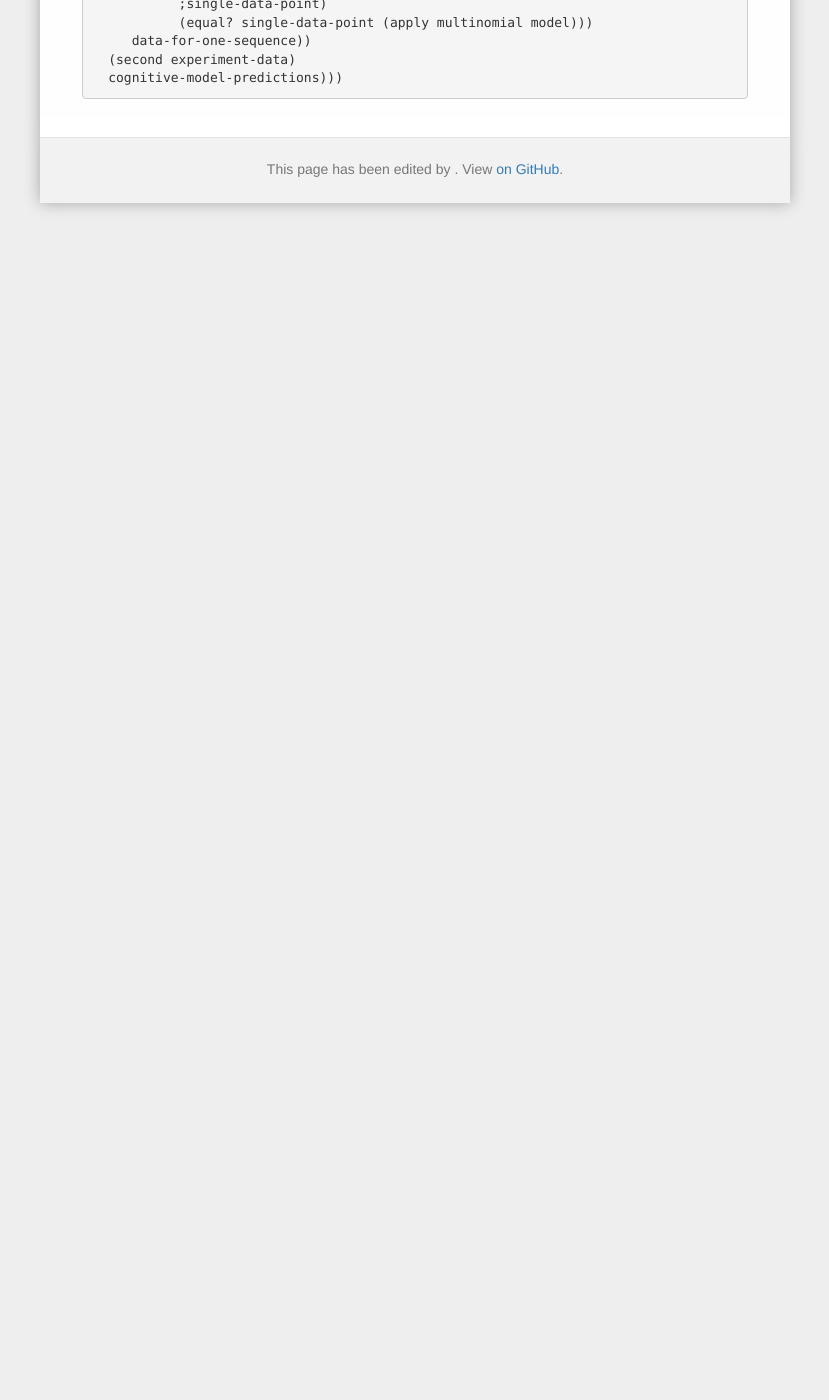
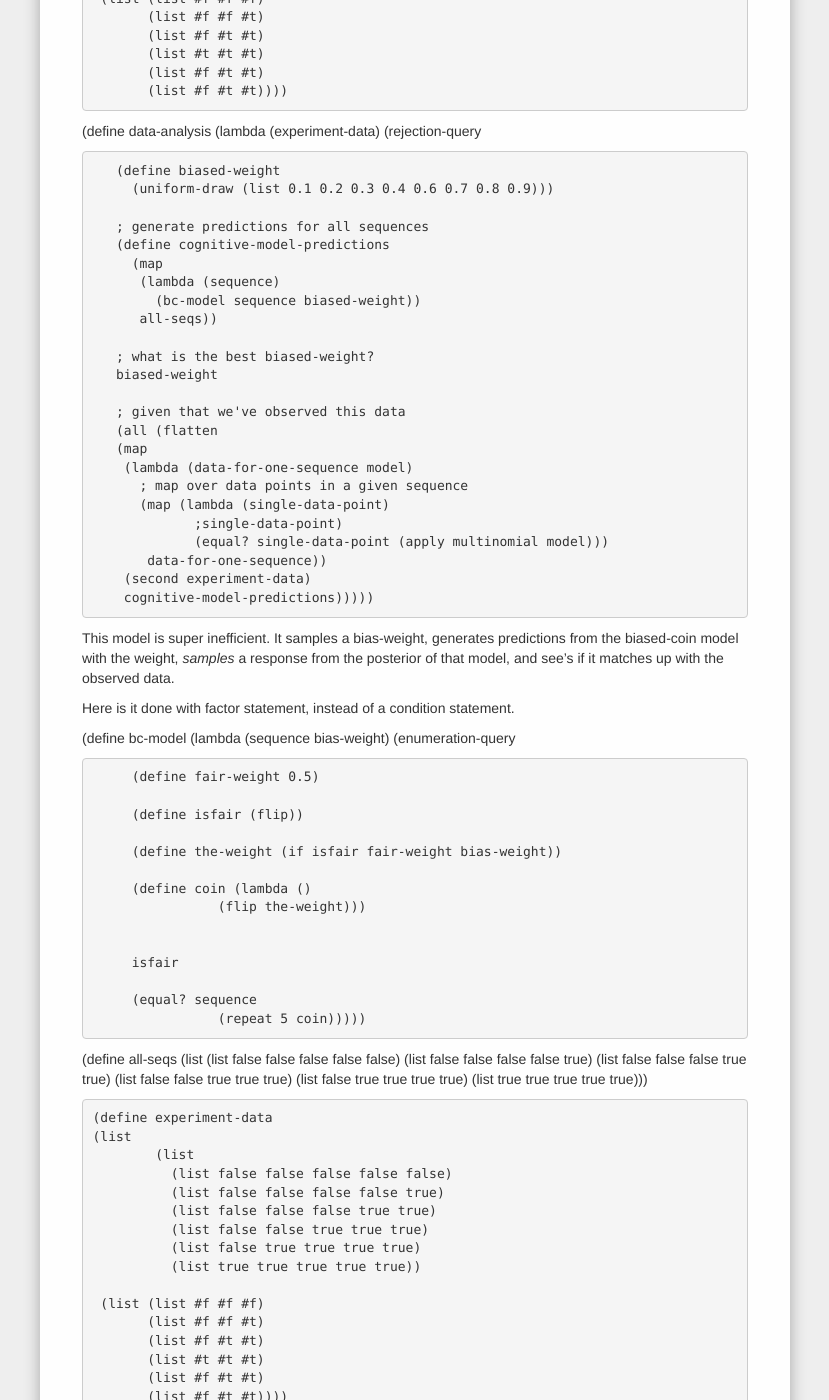
Before and after one commit to forestdb/forestdb.org, a Jekyll site: the page built from models/bayesian-data-analysis.md, in a window 1280 px wide and 1400 px high, scrolled down 2368 px. Shown: the whole window, without its empty margins (225-1054 px from the left). Built offline with Jekyll 4.4.1, drawn with Linux system fonts in a browser that asks for light colours; nearby versions of some CDN libraries; a script that is not in the unit is left out; some of the changed text lies outside the part shown.

Commit message:
First FBT model that runs

```diff
--- a/models/bayesian-data-analysis.md
+++ b/models/bayesian-data-analysis.md
@@ -81,40 +81,167 @@
 
 As good scientists, we'll want to collect data for a number of sequences, and we'll want our model to predict the responses for all (or many) of them.
 
-      (define all-seqs
+
+   (define bc-model (lambda (sequence bias-weight)
+        (enumeration-query
+
+         (define fair-weight 0.5)
+
+         (define isfair (flip))
+
+         (define the-weight (if isfair fair-weight bias-weight))
+
+         (define coin (lambda ()
+                    (flip the-weight)))
+
+
+         isfair
+
+         (equal? sequence
+                    (repeat 5 coin)))))
+
+  (define all-seqs
+        (list
+              (list false false false false false)
+              (list false false false false true)
+              (list false false false true true)
+              (list false false true true true)
+              (list false true true true true)
+              (list true true true true true)))
+
+
+    (define experiment-data
+    (list
             (list
-                  (list false false false false false)
-                  (list false false false false true)
-                  (list false false false true true)
-                  (list false false true true true)
-                  (list false true true true true)
-                  (list true true true true true)))
+              (list false false false false false)
+              (list false false false false true)
+              (list false false false true true)
+              (list false false true true true)
+              (list false true true true true)
+              (list true true true true true))
 
-(define data-analysis
-  (lambda (experiment-data)
-    (rejection-query
+     (list (list #f #f #f)
+           (list #f #f #t)
+           (list #f #t #t)
+           (list #t #t #t)
+           (list #f #t #t)
+           (list #f #t #t))))
 
-     (define biased-weight
-       (uniform-draw (list 0.1 0.2 0.3 0.4 0.6 0.7 0.8 0.9)))
 
-     ; generate predictions for all sequences
-     (define cognitive-model-predictions
+  (define data-analysis
+    (lambda (experiment-data)
+      (rejection-query
+
+       (define biased-weight
+         (uniform-draw (list 0.1 0.2 0.3 0.4 0.6 0.7 0.8 0.9)))
+
+       ; generate predictions for all sequences
+       (define cognitive-model-predictions
+         (map
+          (lambda (sequence)
+            (bc-model sequence biased-weight))
+          all-seqs))
+
+       ; what is the best biased-weight?
+       biased-weight
+
+       ; given that we've observed this data
+       (all (flatten
        (map
-        (lambda (sequence)
-          (bc-model sequence biased-weight))
-        all-seqs))
+        (lambda (data-for-one-sequence model)
+          ; map over data points in a given sequence
+          (map (lambda (single-data-point)
+                 ;single-data-point)
+                 (equal? single-data-point (apply multinomial model)))
+           data-for-one-sequence))
+        (second experiment-data)
+        cognitive-model-predictions)))))
 
-     ; what is the best biased-weight?
-     biased-weight
 
-     ; given that we've observed this data
-     (all (flatten
-     (map
-      (lambda (data-for-one-sequence model)
-        ; map over data points in a given sequence
-        (map (lambda (single-data-point)
-               ;single-data-point)
-               (equal? single-data-point (apply multinomial model)))
-         data-for-one-sequence))
-      (second experiment-data)
-      cognitive-model-predictions)))
+This model is super inefficient. It samples a bias-weight, generates predictions from the biased-coin model with the weight, *samples* a response from the posterior of that model, and see's if it matches up with the observed data.
+
+Here is it done with factor statement, instead of a condition statement.
+
+
+   (define bc-model (lambda (sequence bias-weight)
+        (enumeration-query
+
+         (define fair-weight 0.5)
+
+         (define isfair (flip))
+
+         (define the-weight (if isfair fair-weight bias-weight))
+
+         (define coin (lambda ()
+                    (flip the-weight)))
+
+
+         isfair
+
+         (equal? sequence
+                    (repeat 5 coin)))))
+
+  (define all-seqs
+        (list
+              (list false false false false false)
+              (list false false false false true)
+              (list false false false true true)
+              (list false false true true true)
+              (list false true true true true)
+              (list true true true true true)))
+
+
+    (define experiment-data
+    (list
+            (list
+              (list false false false false false)
+              (list false false false false true)
+              (list false false false true true)
+              (list false false true true true)
+              (list false true true true true)
+              (list true true true true true))
+
+     (list (list #f #f #f)
+           (list #f #f #t)
+           (list #f #t #t)
+           (list #t #t #t)
+           (list #f #t #t)
+           (list #f #t #t))))
+
+  ; takes in "dist": output from an enumeration-query
+  ; and "selection": the element from the posterior that you want
+  ; returns the log-probability (i.e. the score) of that selection
+  (define get-log-probability
+    (lambda (dist selection)
+      (let ([index (list-index (first dist) selection)])
+        (log (list-ref (second dist) index)))))
+
+
+  (define data-analysis
+    (lambda (experiment-data)
+      (mh-query 10 10
+
+       (define biased-weight
+         (uniform-draw (list 0.1 0.2 0.3 0.4 0.6 0.7 0.8 0.9)))
+
+       ; generate predictions for all sequences
+       (define cognitive-model-predictions
+         (map
+          (lambda (sequence)
+            (bc-model sequence biased-weight))
+          all-seqs))
+
+       ; what is the best biased-weight?
+       biased-weight
+
+       ; given that we've observed this data
+       (factor (sum (flatten (map
+        (lambda (data-for-one-sequence model)
+          ; map over data points in a given sequence
+           (map (lambda (single-data-point)
+                  (get-log-probability model single-data-point))
+                data-for-one-sequence))
+        (second experiment-data)
+        cognitive-model-predictions)))))))
+
+  (data-analysis experiment-data)
```
